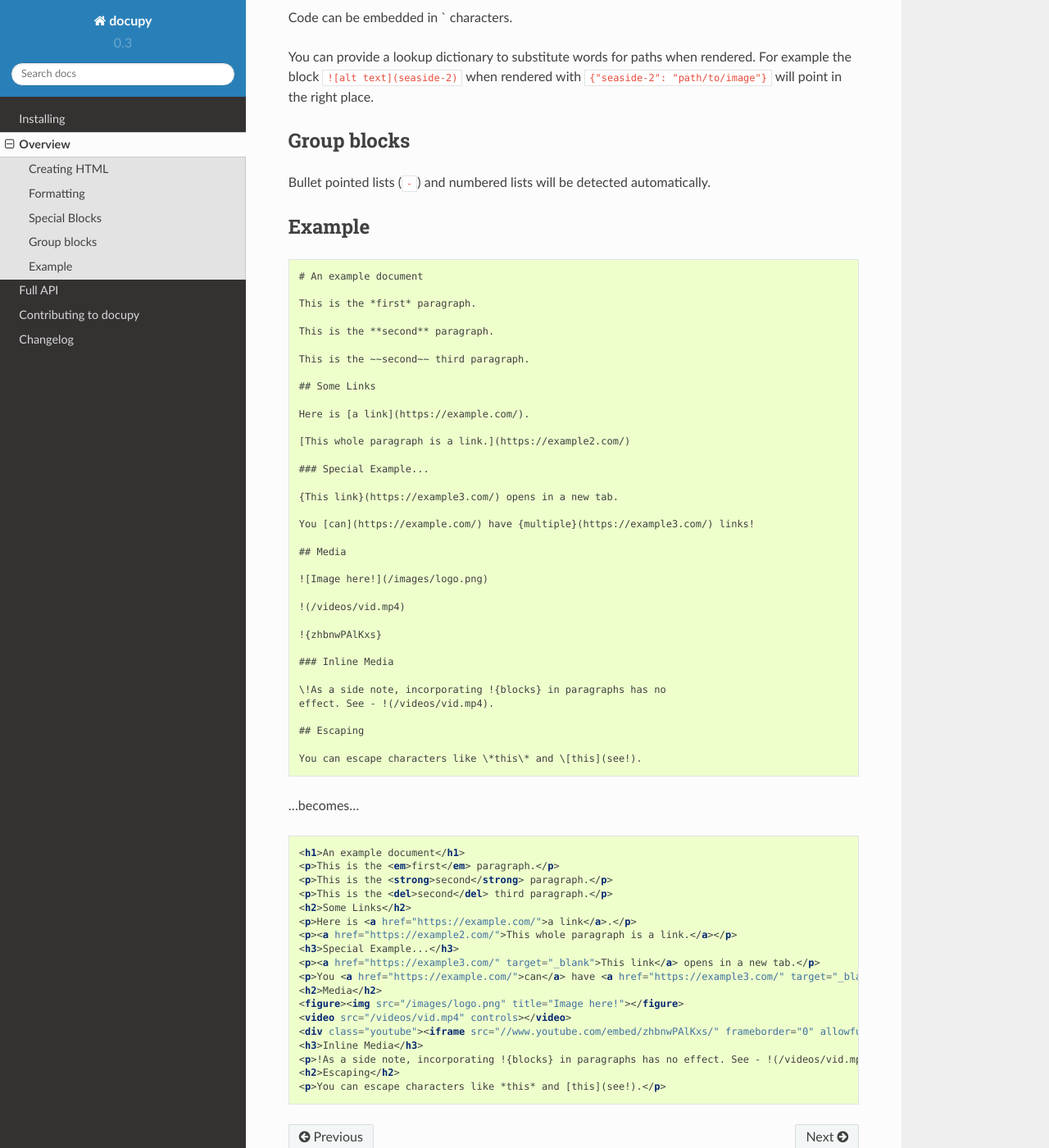
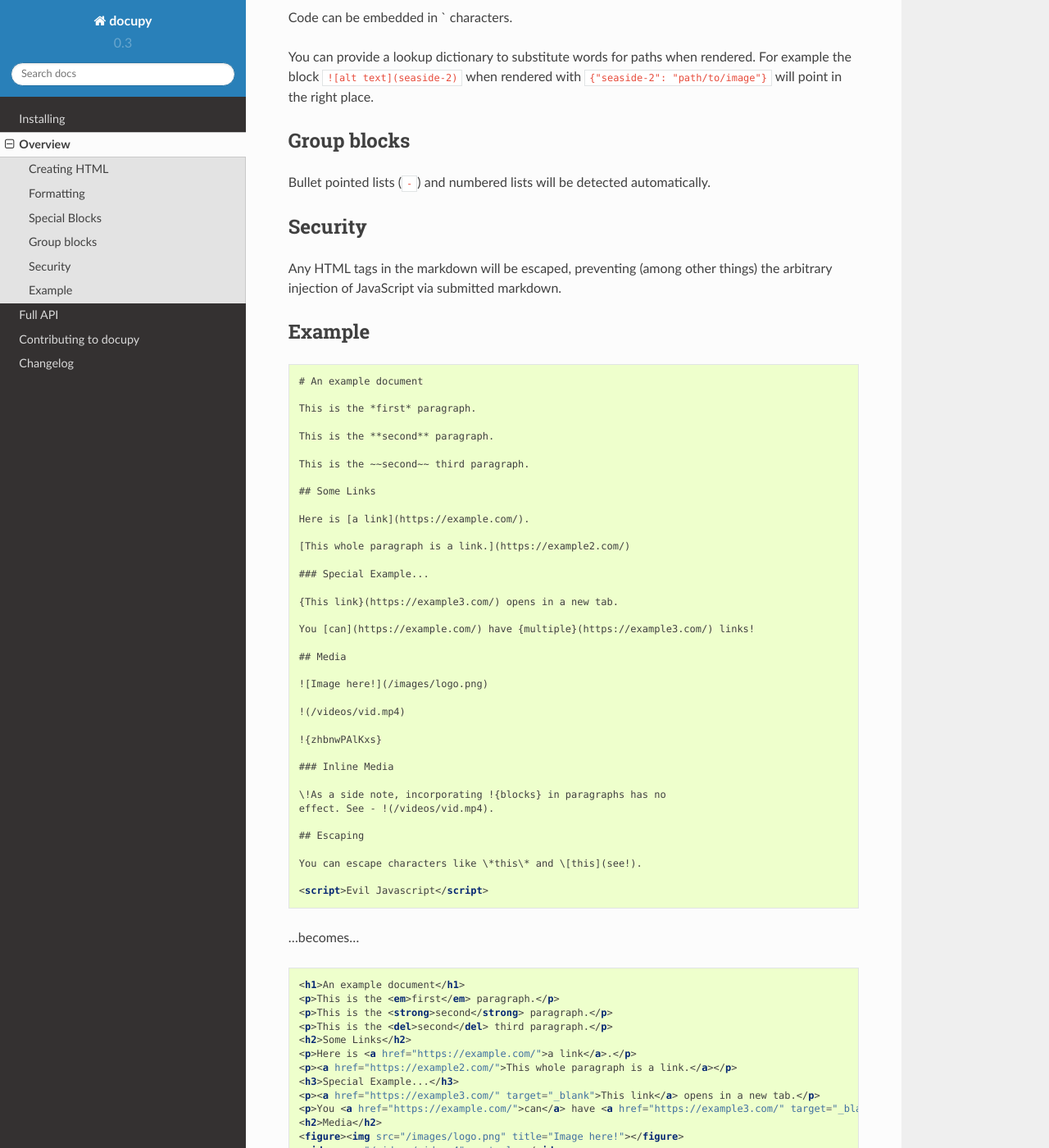
Before and after one commit to samirelanduk/docupy, a Sphinx documentation site: the page built from docs/source/overview.rst, in a window 1280 px wide and 1400 px high, scrolled down 889 px. Shown: the whole window at 82% size. Built offline with Sphinx 7.4.7 and the Read the Docs theme 2.0.0, drawn with Linux system fonts in a browser that asks for light colours; some of the changed text lies outside the part shown.

Commit message:
Update docs for 0.3.1

```diff
--- a/docs/source/overview.rst
+++ b/docs/source/overview.rst
@@ -52,6 +52,12 @@ Group blocks
 
 Bullet pointed lists (``-``) and numbered lists will be detected automatically.
 
+Security
+~~~~~~~~
+
+Any HTML tags in the markdown will be escaped, preventing (among other things)
+the arbitrary injection of JavaScript via submitted markdown.
+
 
 Example
 ~~~~~~~
@@ -95,6 +101,8 @@ Example
 
   You can escape characters like \*this\* and \[this](see!).
 
+  <script>Evil Javascript</script>
+
 ...becomes...
 
 .. code-block:: html
@@ -117,3 +125,4 @@ Example
   <p>!As a side note, incorporating !{blocks} in paragraphs has no effect. See - !(/videos/vid.mp4).</p>
   <h2>Escaping</h2>
   <p>You can escape characters like *this* and [this](see!).</p>
+  <p>&#60;script&#62;Evil Javascript&#60;/script&#62;</p>
```
Also changed, not shown: docs/source/changelog.rst (+8 -0 lines).
